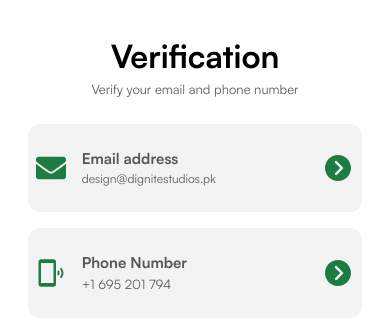
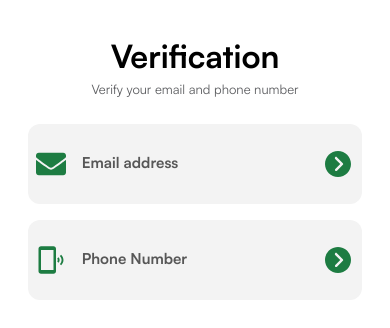
Before and after one commit to dignitestudios-dev/BuzzHub-SignUp, a React (Vite) app: page /verification in a window 390 px wide. Shown: the top 328 px of the page. Built offline with nearby package versions, Linux system fonts and the light colour scheme.

Commit message:
add phone number into session storage

```diff
--- a/src/pages/SignUp.jsx
+++ b/src/pages/SignUp.jsx
@@ -104,6 +104,7 @@ const SignUp = () => {
 
         if (response.status === 201 || response.status === 200) {
           sessionStorage.setItem("email", formData?.email);
+          sessionStorage.setItem("phoneNumber", formData?.phoneNumber);
           setLoading(false);
           SuccessToast("SignUp Successfully");
           // navigate("/verify-otp");
--- a/src/pages/Verification.jsx
+++ b/src/pages/Verification.jsx
@@ -1,4 +1,4 @@
-import React from "react";
+import React, { useEffect, useState } from "react";
 import { FaEnvelope } from "react-icons/fa";
 import { IoIosArrowDroprightCircle, IoMdCheckmarkCircle } from "react-icons/io";
 import { MdOutlinePhonelinkRing } from "react-icons/md";
@@ -6,6 +6,21 @@ import { Link } from "react-router-dom";
 
 const Verification = () => {
   const isTrue = false;
+  const [email, setEmail] = useState("");
+  const [phoneNumber, setPhoneNumber] = useState("");
+
+  useEffect(() => {
+    const storedEmail = sessionStorage.getItem("email");
+    const storedPhoneNumber = sessionStorage.getItem("phoneNumber");
+
+    if (storedEmail) {
+      setEmail(storedEmail);
+    }
+    if (storedPhoneNumber) {
+      setPhoneNumber(storedPhoneNumber);
+    }
+  }, []);
+
   return (
     <div className="flex justify-center items-center h-full w-full ">
       <div className="flex justify-center items-center w-full py-2">
@@ -22,9 +37,7 @@ const Verification = () => {
                   <p className="text-[15px] text-[#575757] font-bold">
                     Email address
                   </p>
-                  <p className="text-[12px] text-secondary">
-                    design@dignitestudios.pk
-                  </p>
+                  <p className="text-[12px] text-secondary">{email}</p>
                 </div>
               </div>
               {isTrue ? (
@@ -46,7 +59,7 @@ const Verification = () => {
                 <p className="text-[15px] text-[#575757] font-bold">
                   Phone Number
                 </p>
-                <p className="text-[13px] text-secondary">+1 695 201 794</p>
+                <p className="text-[13px] text-secondary">{phoneNumber}</p>
               </div>
             </div>
             {isTrue ? (
```
